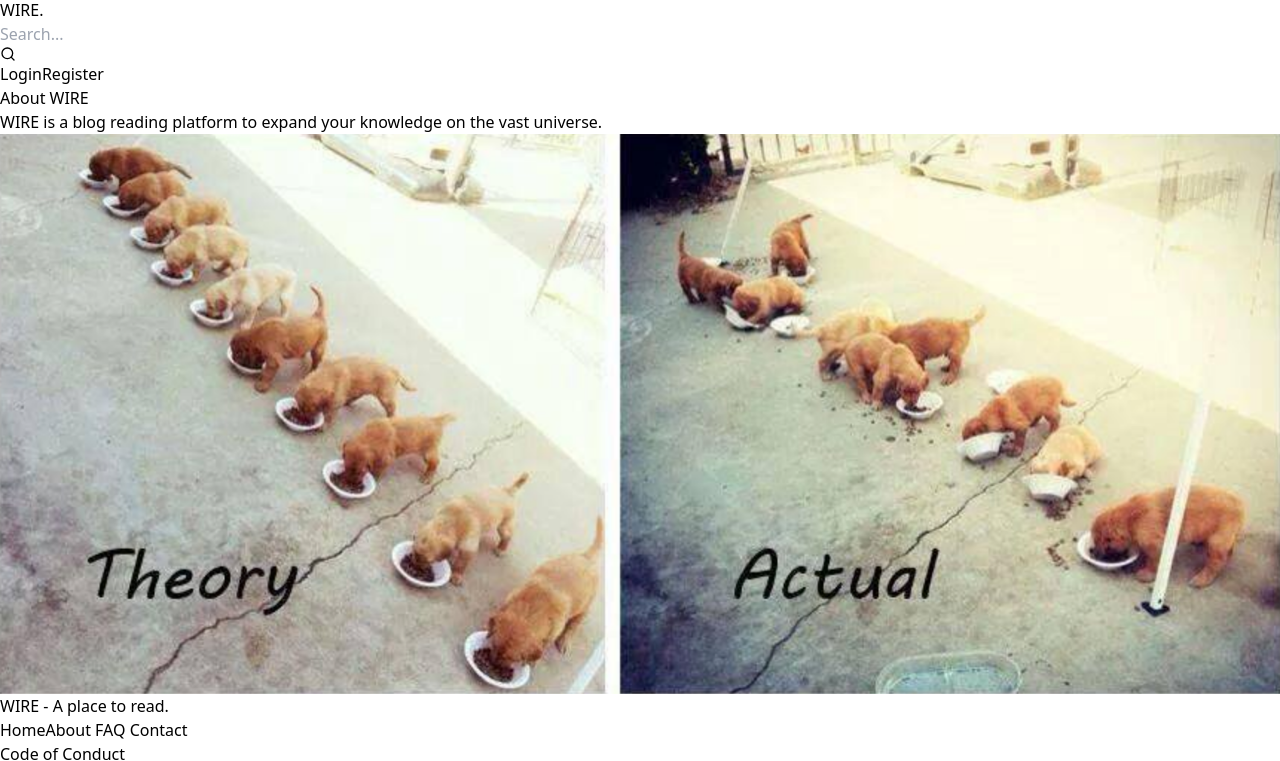
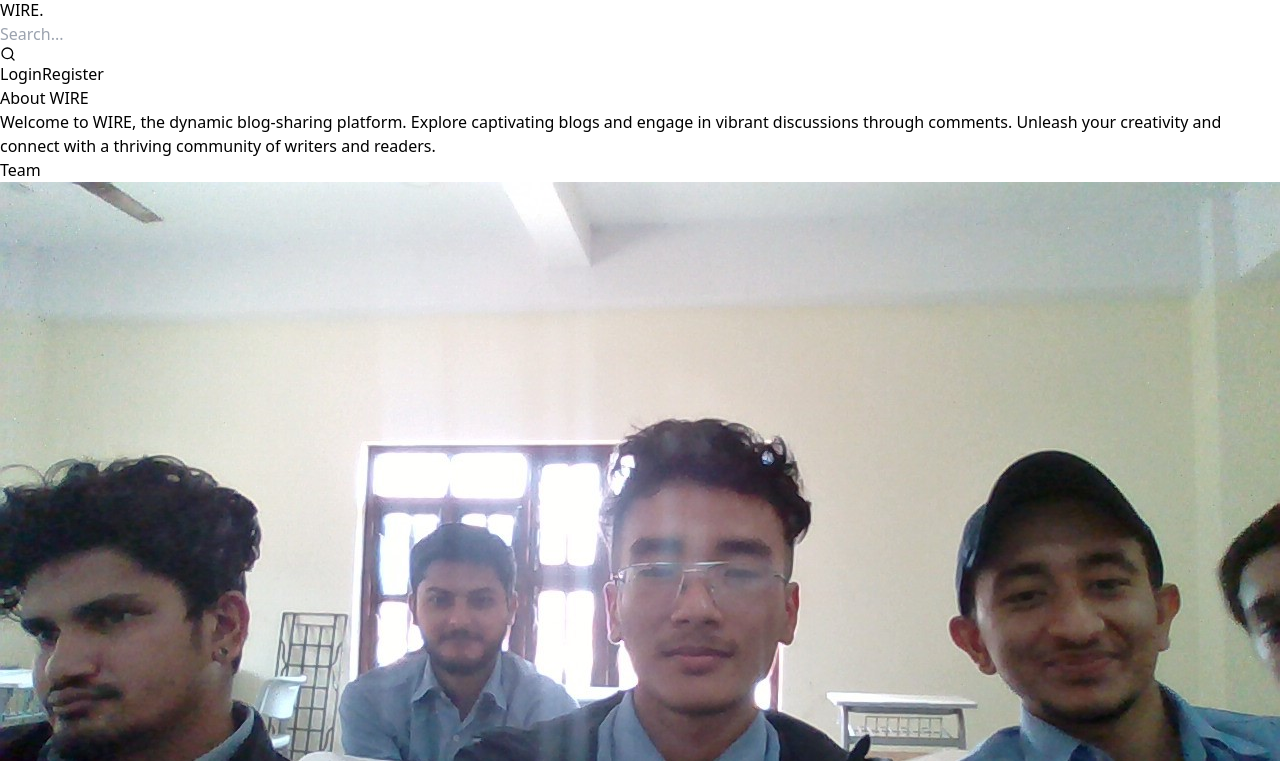
Before and after one commit to GosuCode/wire, a React (Vite) app: page /about in a window 1280 px wide. Shown: the part 679-1440 px from the top of the page. Built offline with nearby package versions, Linux system fonts and the light colour scheme; no server answers.

Commit message:
Update About -Trying multiline commit? -will this work?

```diff
--- a/src/component/pages/About.jsx
+++ b/src/component/pages/About.jsx
@@ -1,18 +1,26 @@
 import Footer from "./Footer"
-import team from '../../assets/team.png'
+import group from '../../assets/group.jpg'
 
 const About = () => {
     return (
-        <div>
+        <>
             {/* WIDE + SHARE = WIRE <br />
             color 08c0fa to 006bec */}
-            <div className="pt-20 bg-white mx-36">
-                <h1>About WIRE</h1>
-                <p>WIRE is a blog reading platform to expand your knowledge on the vast universe. </p>
-                <img src={team} alt="" />
+            <div className="pt-20 mx-36 rounded-md mb-10 shadow-md shadow-gray-400">
+                <div className="px-24 bg-white">
+                    <h1 className="text-4xl font-bold pb-4">About WIRE</h1>
+                    <p className="text-xl">
+                        Welcome to WIRE, the dynamic blog-sharing platform. Explore captivating blogs and engage in vibrant discussions through comments. Unleash your creativity and connect with a thriving community of writers and readers.
+                    </p>
+                    <div className="w-full grid place-items-center">
+                        <h1 className="text-4xl font-bold w-full text-left py-4">Team</h1>
+                        <img src={group} className="h-[400px] w-[700px]" alt="image" />
+                    </div>
+                    <p className="text-center py-5 text-xl">Happy coding ❤️</p>
+                </div>
             </div>
             <Footer />
-        </div>
+        </>
     )
 }
 
--- a/src/component/pages/Bookmarks.jsx
+++ b/src/component/pages/Bookmarks.jsx
@@ -31,7 +31,7 @@ const ReadingList = () => {
                         return <div key={i} >
                             <div className='w-full overflow-clip grid grid-cols-6 mb-6'>
                                 <div
-                                    className='h-full w-full col-span-2 rounded-md bg-lime-500 cursor-pointer'
+                                    className='h-full w-full col-span-2 rounded-md bg-blue-500 cursor-pointer'
                                     style={{
                                         backgroundImage: `url('http://localhost:3001/${val.Post.image}')`,
                                         backgroundSize: "cover",
--- a/src/component/singlePost/SingleMain.jsx
+++ b/src/component/singlePost/SingleMain.jsx
@@ -9,6 +9,7 @@ import { FiMoreHorizontal } from "react-icons/fi";
 import { toast, ToastContainer } from 'react-toastify'
 import moment from 'moment'
 import axios from "axios"
+import user from '../../assets/user.png'
 
 const SingleMain = () => {
     const { id } = useParams();
@@ -115,11 +116,9 @@ const SingleMain = () => {
                 <Link to={`http://localhost:3001/${blog.image}`}>
                     <img src={`http://localhost:3001/${blog.image}`} alt="" className='w-full h-40 md:h-[340px] rounded-t-md' />
                 </Link>
-                <div className='flex mt-4'>
+                <div className='flex mt-4 gap-2'>
                     <div className='grid items-center'>
-                        <span className='h-14 w-14 grid place-items-center text-4xl rounded-full m-1 p-1 capitalize bg-orange-400'>
-                            {blog.username.charAt(0)}
-                        </span>
+                        <img src={user} alt="user-image" className='h-14 w-14 rounded-full m-2 bg-orange-400' />
                     </div>
                     <div className='grid items-center py-3 capitalize'>
                         <div className='font-semibold text-base'>{blog.username}</div>
```
Also changed, not shown: src/assets/group.jpg (added).
